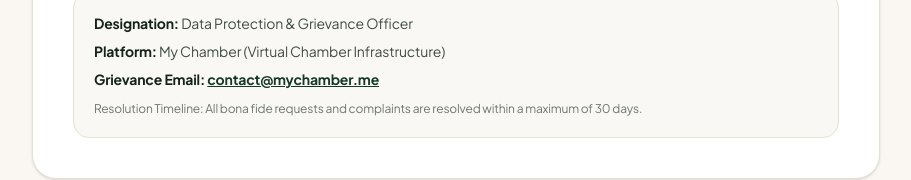
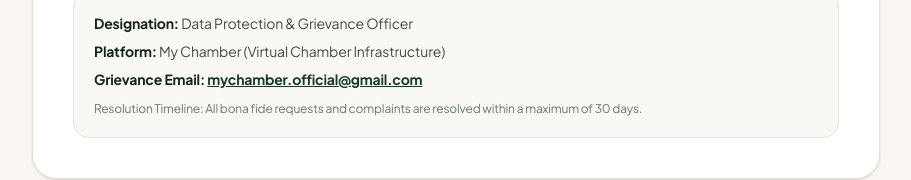
Before and after one commit to Curio-me/My-Chamber, a Next.js app: page /privacy in a window 1280 px wide. Shown: the part 2239-2419 px from the top of the page, without its empty margins (184-1095 px from the left). Built offline with nearby package versions, Linux system fonts and the light colour scheme; no server answers.

Commit message:
Update Grievance Email to mychamber.official@gmail.com

```diff
--- a/src/app/privacy/page.tsx
+++ b/src/app/privacy/page.tsx
@@ -281,10 +281,10 @@
               <p>
                 <strong className="text-[#14231C]">Grievance Email:</strong>{" "}
                 <a
-                  href="mailto:contact@mychamber.me"
+                  href="mailto:mychamber.official@gmail.com"
                   className="text-[#163826] underline font-bold"
                 >
-                  contact@mychamber.me
+                  mychamber.official@gmail.com
                 </a>
               </p>
               <p className="text-[#6B7870] text-xs pt-1">
```
